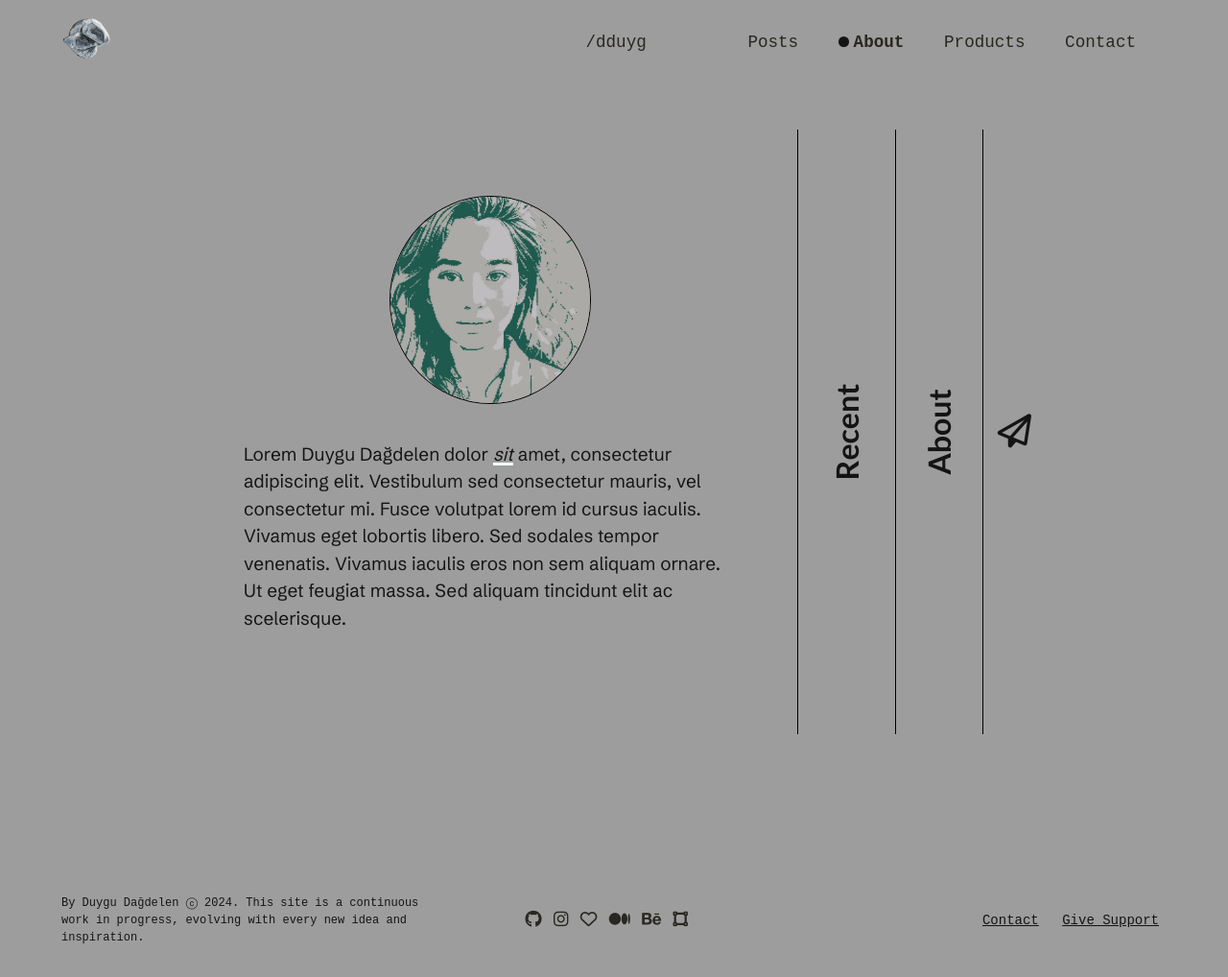
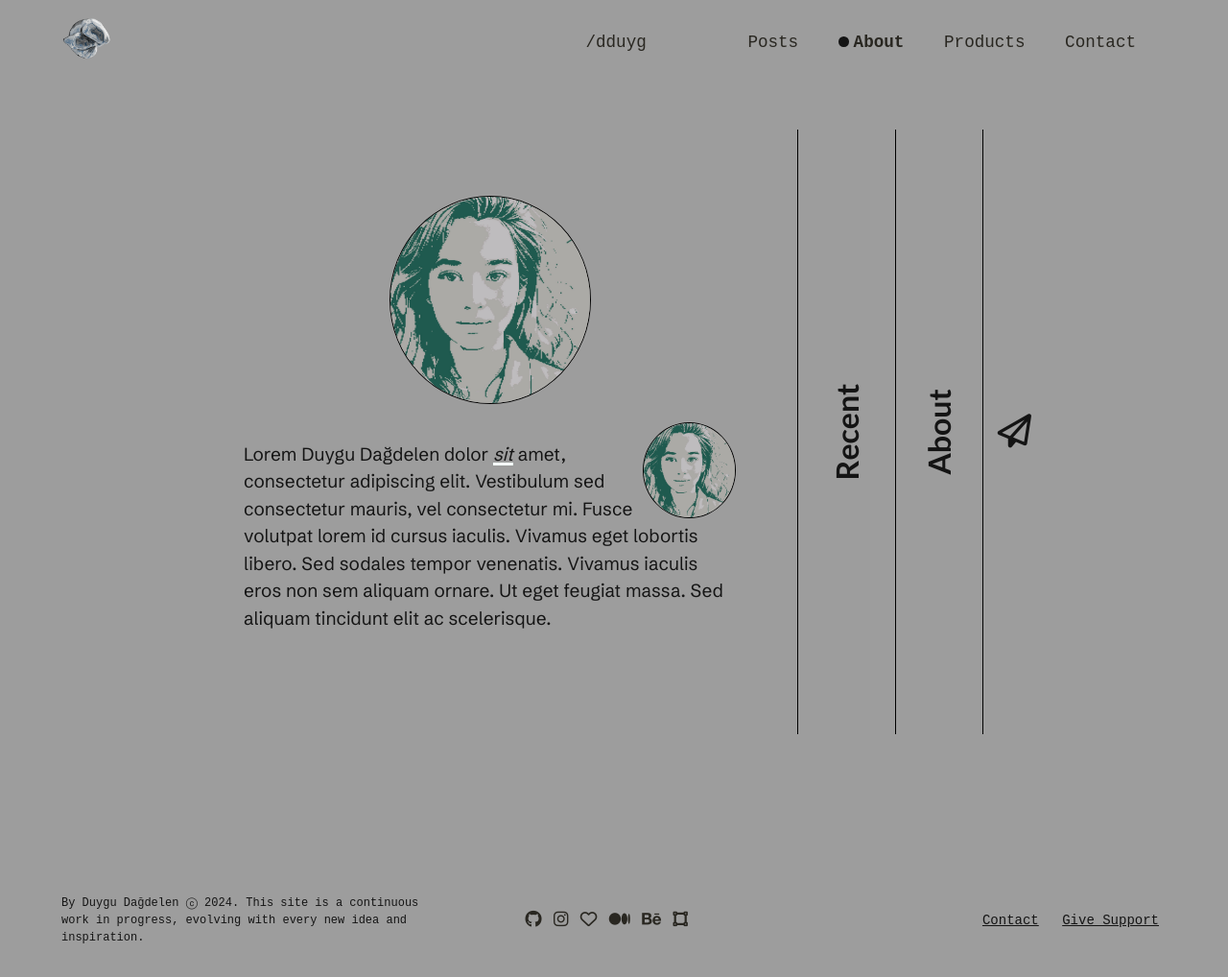
Before and after one commit to dduyg/duuuy, a Jekyll site: the page built from about.html, in a window 1280 px wide. Shown: the whole page at 96% size. Built offline with Jekyll 4.4.1, drawn with Linux system fonts in a browser that asks for light colours; nearby versions of some CDN libraries; some web fonts are replaced.

Commit message:
Update about-panel.html

```diff
--- a/_includes/about-panel.html
+++ b/_includes/about-panel.html
@@ -3,6 +3,7 @@
       <img src="{{ site.baseurl }}/assets/images/dduyg.png" class="profile-img">
     </header>
     <div class="content">
+      <img src="{{ site.baseurl }}/assets/images/dduyg.png" class="profile-img">
       <p>Lorem Duygu Dağdelen dolor <a href="#about" class="panel-link">sit</a> amet, consectetur adipiscing elit. Vestibulum sed consectetur mauris, vel consectetur mi. Fusce volutpat lorem id cursus iaculis. Vivamus eget lobortis libero. Sed sodales tempor venenatis. Vivamus iaculis eros non sem aliquam ornare. Ut eget feugiat massa. Sed aliquam tincidunt elit ac scelerisque.</p>
     </div>
   </section>
```
